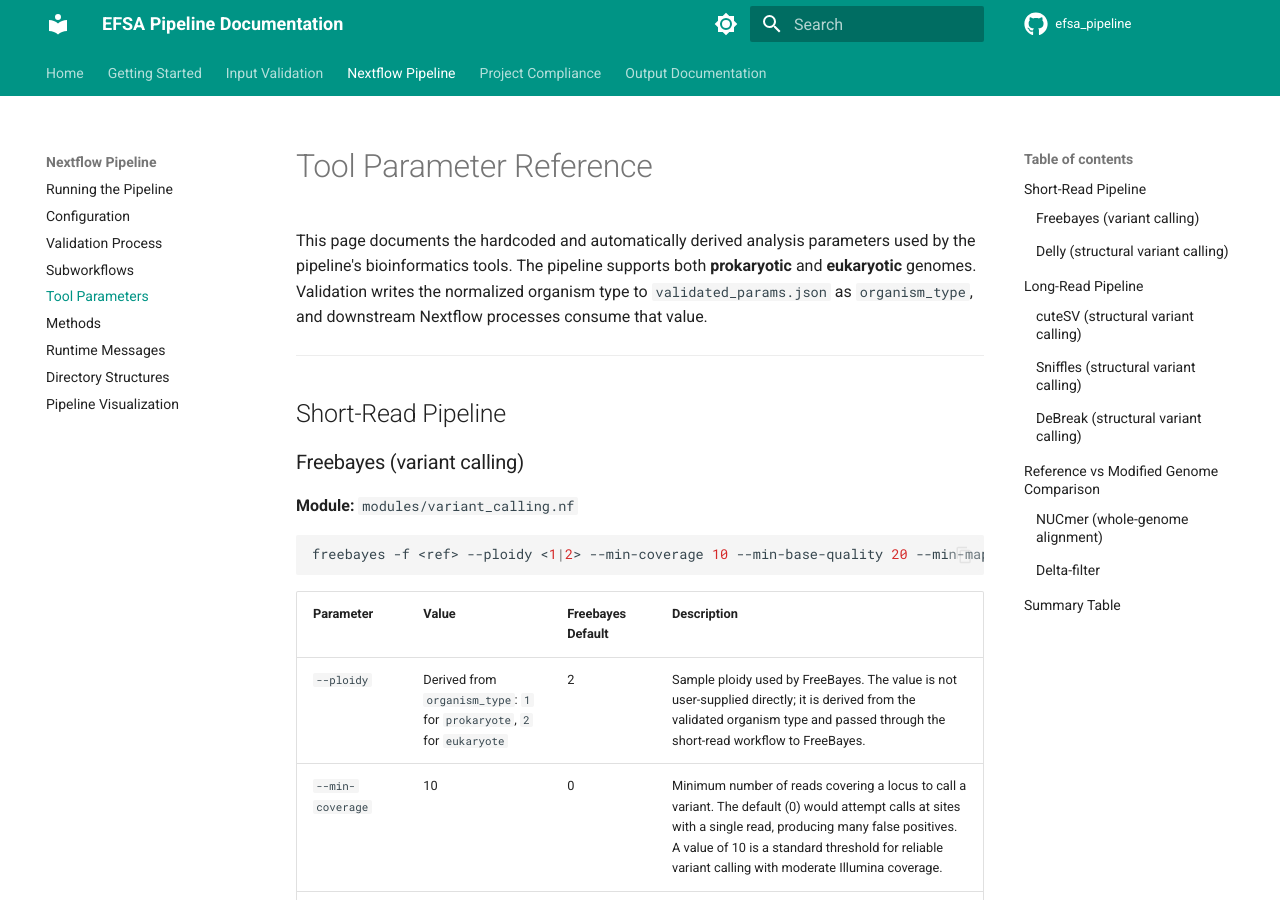
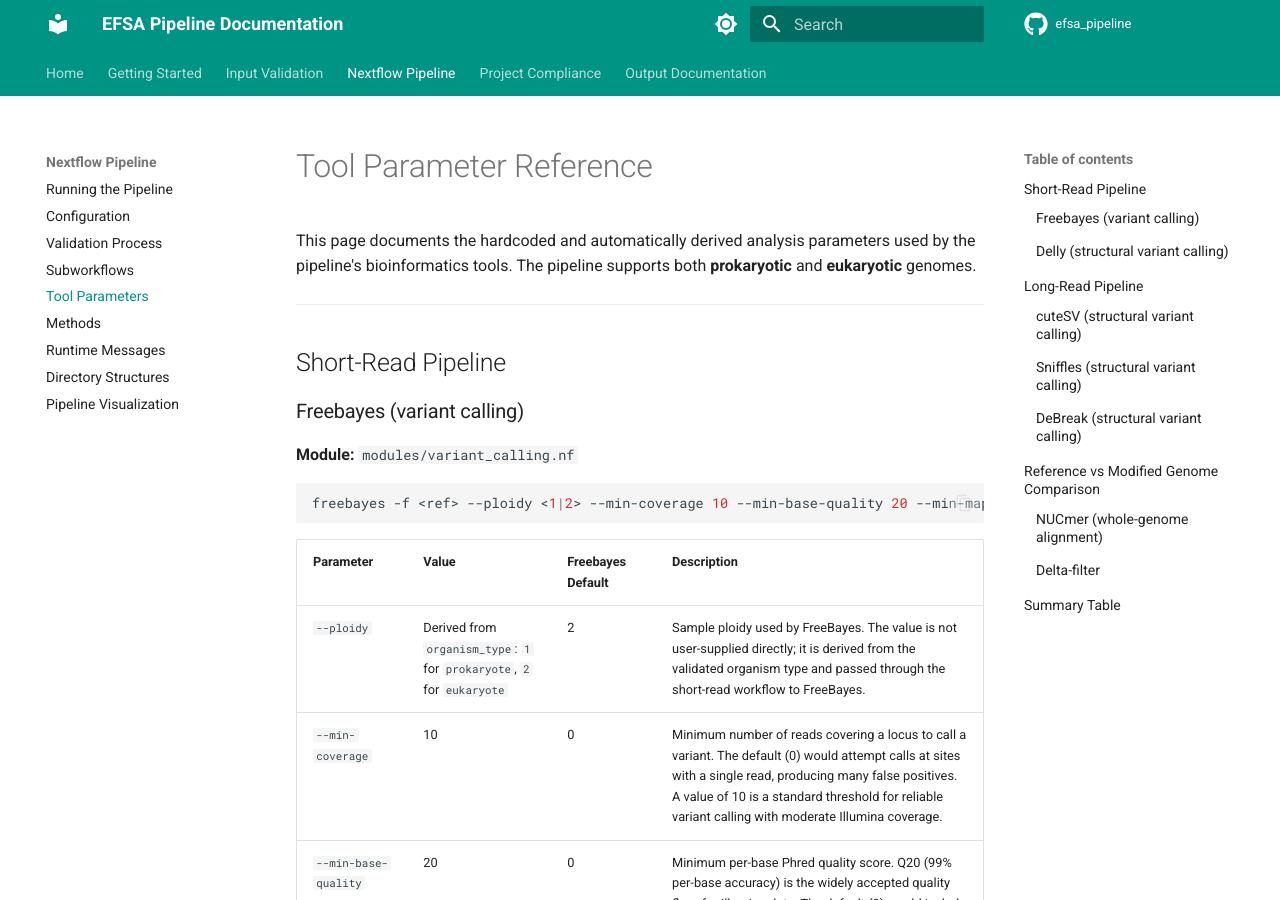
Before and after one commit to denisHanch/efsa_pipeline, an MkDocs documentation site: the page built from docs/nextflow/tool-parameters.md, in a window 1280 px wide and 900 px high. Built offline with MkDocs 1.6.1 and Material for MkDocs 9.7.7, drawn with Linux system fonts in a browser that asks for light colours; comment, search, counter and statistics services are not loaded.

Commit message:
EFSA-306: review docs based on comments in PR

```diff
--- a/docs/nextflow/tool-parameters.md
+++ b/docs/nextflow/tool-parameters.md
@@ -1,6 +1,6 @@
 # Tool Parameter Reference
 
-This page documents the hardcoded and automatically derived analysis parameters used by the pipeline's bioinformatics tools. The pipeline supports both **prokaryotic** and **eukaryotic** genomes. Validation writes the normalized organism type to `validated_params.json` as `organism_type`, and downstream Nextflow processes consume that value.
+This page documents the hardcoded and automatically derived analysis parameters used by the pipeline's bioinformatics tools. The pipeline supports both **prokaryotic** and **eukaryotic** genomes.
 
 ---
 
```
Also changed, not shown: docs/nextflow/configuration.md (+1 -1 lines).
